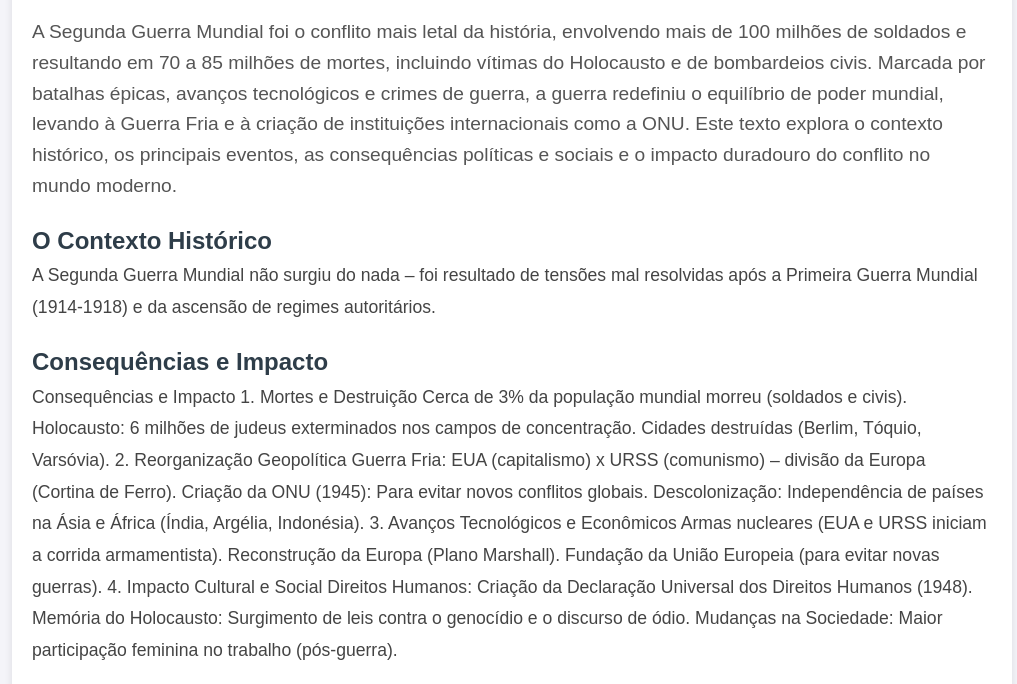
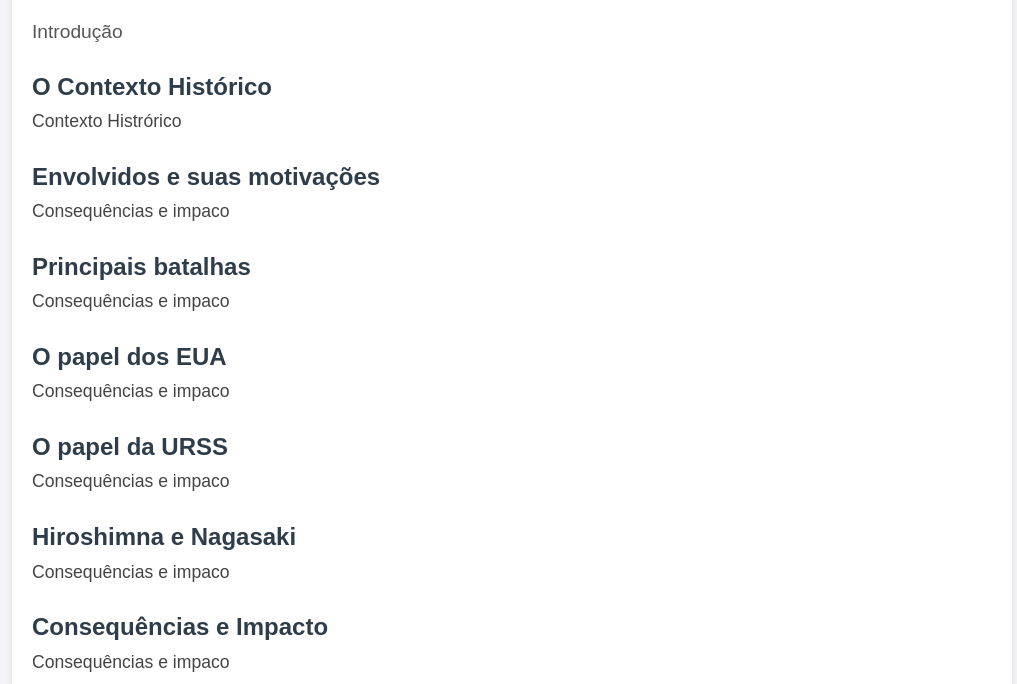
Before and after one commit to joaolms0/Gerencia-de-Configuracao, a plain HTML site: page index.html in a window 1280 px wide. Shown: the part 94-778 px from the top of the page, without its empty margins (128-1145 px from the left). Drawn offline with Linux system fonts and the light colour scheme.

Commit message:
Update index.html

```diff
--- a/index.html
+++ b/index.html
@@ -13,44 +13,42 @@
 
     <div class="section">
       <p class="intro">
-        A Segunda Guerra Mundial foi o conflito mais letal da história, envolvendo mais de 100 milhões de soldados e resultando em 70 a 85 milhões de mortes, incluindo vítimas do Holocausto e de bombardeios civis. Marcada por batalhas épicas, avanços tecnológicos e crimes de guerra, a guerra redefiniu o equilíbrio de poder mundial, levando à Guerra Fria e à criação de instituições internacionais como a ONU. Este texto explora o contexto histórico, os principais eventos, as consequências políticas e sociais e o impacto duradouro do conflito no mundo moderno.
+        Introdução
       </p>
 
       <h2>O Contexto Histórico</h2>
       <p class="content">
-       A Segunda Guerra Mundial não surgiu do nada – foi resultado de tensões mal resolvidas após a Primeira Guerra Mundial (1914-1918) e da ascensão de regimes autoritários.
+       Contexto Histrórico
+      </p>
+
+      <h2>Envolvidos e suas motivações</h2>
+      <p class="content">
+        Consequências e impaco
+      </p>
+
+      <h2>Principais batalhas</h2>
+      <p class="content">
+        Consequências e impaco
+      </p>
+
+      <h2>O papel dos EUA</h2>
+      <p class="content">
+        Consequências e impaco
+      </p>
+
+      <h2>O papel da URSS</h2>
+      <p class="content">
+        Consequências e impaco
+      </p>
+
+      <h2>Hiroshimna e Nagasaki</h2>
+      <p class="content">
+        Consequências e impaco
       </p>
 
       <h2>Consequências e Impacto</h2>
       <p class="content">
-        Consequências e Impacto
-1. Mortes e Destruição
-Cerca de 3% da população mundial morreu (soldados e civis).
-
-Holocausto: 6 milhões de judeus exterminados nos campos de concentração.
-
-Cidades destruídas (Berlim, Tóquio, Varsóvia).
-
-2. Reorganização Geopolítica
-Guerra Fria: EUA (capitalismo) x URSS (comunismo) – divisão da Europa (Cortina de Ferro).
-
-Criação da ONU (1945): Para evitar novos conflitos globais.
-
-Descolonização: Independência de países na Ásia e África (Índia, Argélia, Indonésia).
-
-3. Avanços Tecnológicos e Econômicos
-Armas nucleares (EUA e URSS iniciam a corrida armamentista).
-
-Reconstrução da Europa (Plano Marshall).
-
-Fundação da União Europeia (para evitar novas guerras).
-
-4. Impacto Cultural e Social
-Direitos Humanos: Criação da Declaração Universal dos Direitos Humanos (1948).
-
-Memória do Holocausto: Surgimento de leis contra o genocídio e o discurso de ódio.
-
-Mudanças na Sociedade: Maior participação feminina no trabalho (pós-guerra).
+        Consequências e impaco
       </p>
     </div>
 
@@ -58,7 +56,7 @@ Mudanças na Sociedade: Maior participação feminina no trabalho (pós-guerra).
     <div class="section">
       <h2>Segunda Guerra Mundial</h2>
       <p class="content">
-      A Segunda Guerra Mundial foi o maior e mais devastador conflito armado da história, envolvendo nações de todos os continentes e resultando em aproximadamente 70 a 85 milhões de mortes. Teve início em 1º de setembro de 1939, com a invasão da Polônia pela Alemanha nazista, e terminou em 2 de setembro de 1945, com a rendição do Japão após os bombardeios atômicos de Hiroshima e Nagasaki.
+       Texto sobre a segunda guerra.
       </p>
       <img src="segundaGuerra.png" alt="Grandes Navegações" class="image">
     </div>
```
